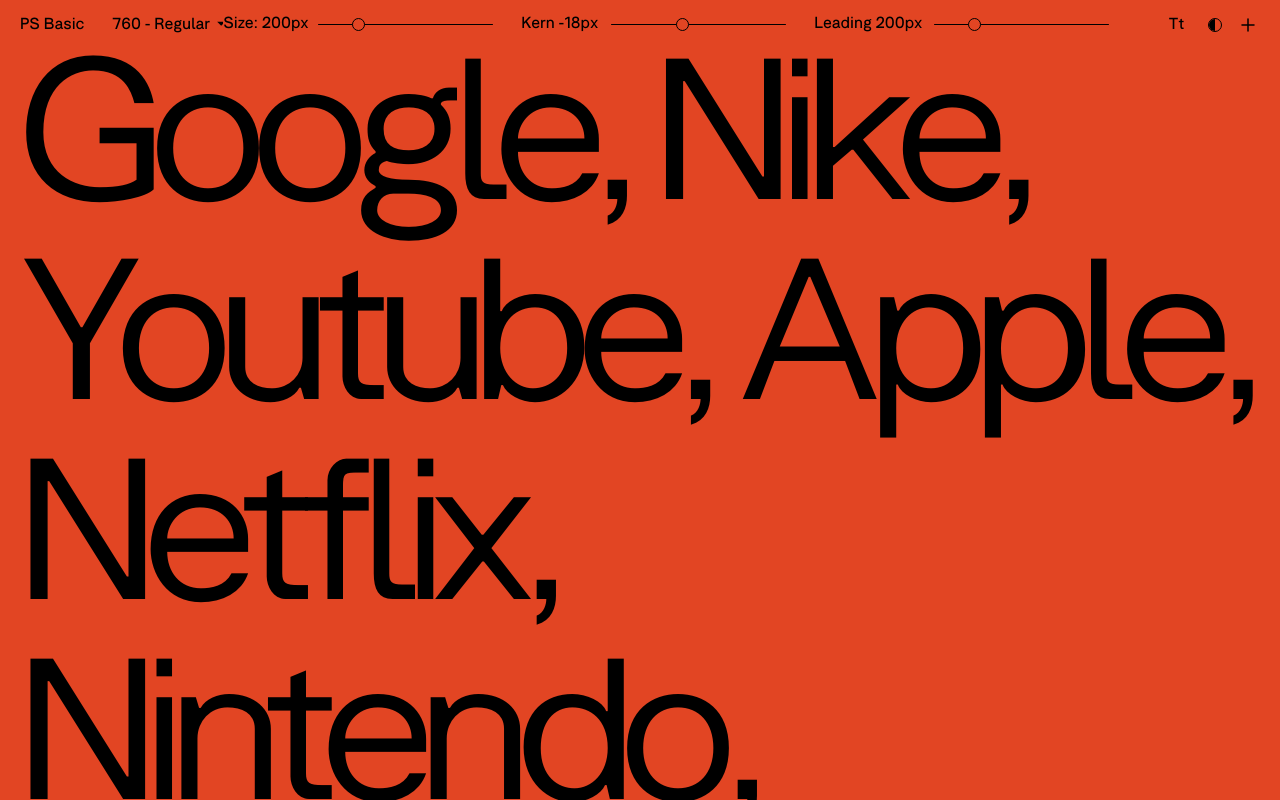
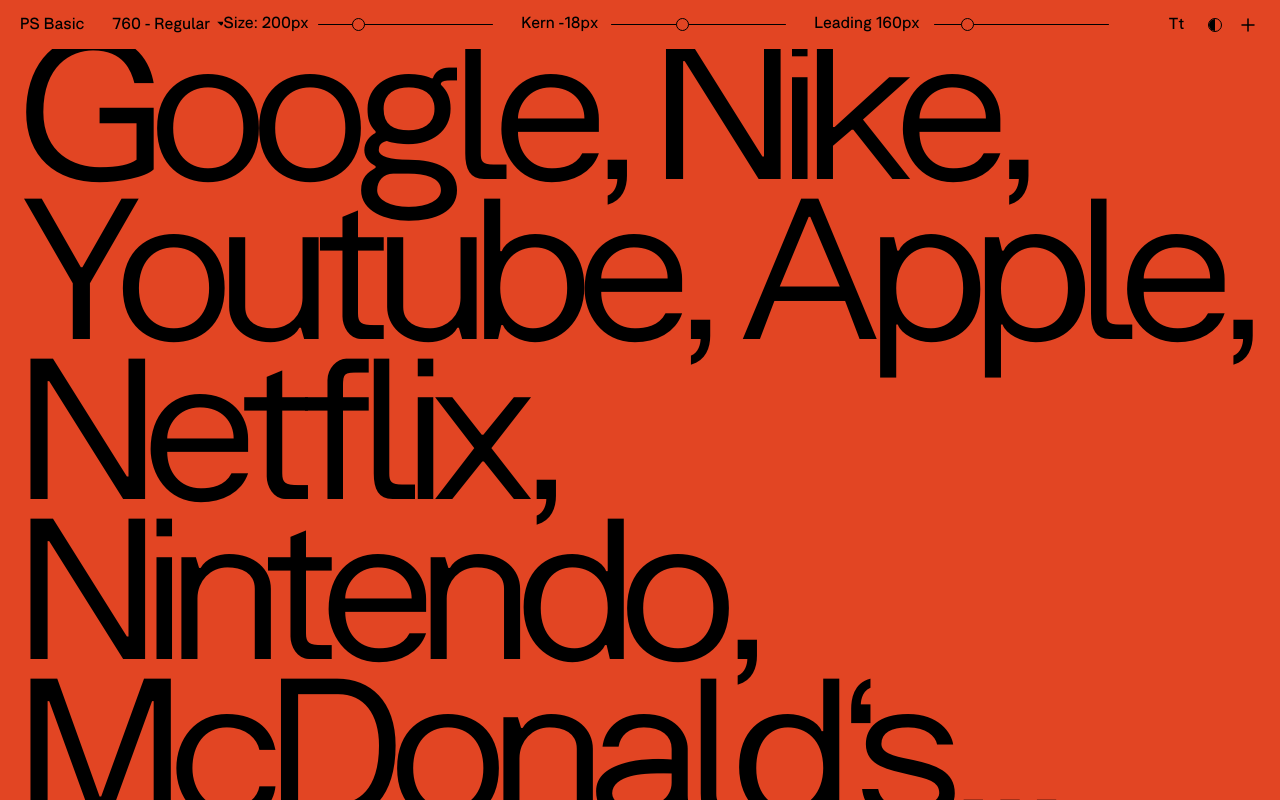
Before and after one commit to yano1978/ps-basic-font-tool, a React (Vite) app: page / in a window 1280 px wide. Built offline with nearby package versions, Linux system fonts and the light colour scheme.

Commit message:
Leading default size on page load modified

```diff
--- a/src/App.jsx
+++ b/src/App.jsx
@@ -43,7 +43,7 @@
   const [textValue, setTextValue] = useState(defaulText);
   const [size, setSize] = useState(200);
   const [spacing, setLetterSpacing] = useState(-18);
-  let [leading, setLineHeight] = useState(200);
+  let [leading, setLineHeight] = useState(160);
   const [fakeLeading, setFakeLineHeight] = useState(200);
   const [fakeKerning, setFakeLetterSpacing] = useState(-18);
   let [weight, setWeight] = useState('');
@@ -169,9 +169,6 @@
   const fontSizeChange = (e) => {
     // console.log('setting font size', e.target.value);
     setSize(parseInt(e.target.value));
-    if (size == leading) {
-      setLineHeight(parseInt(e.target.value));
-    } else {
     let delta = e.target.value;
     if (delta >= size) {
       // console.log(leading++);
@@ -181,7 +178,6 @@
       // console.log(leading--);
       leading--;
       setLineHeight(parseInt(leading));
-      }
     }
   };
 
```
Lines whose indentation alone changed are shown as unchanged.
